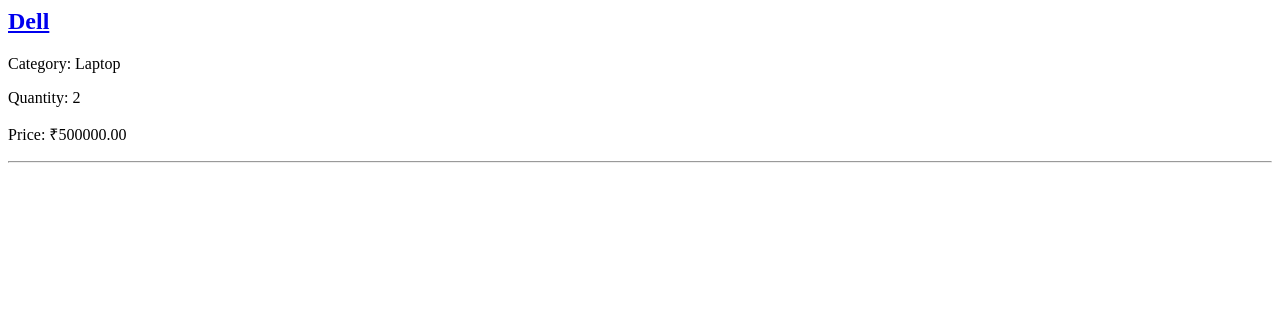
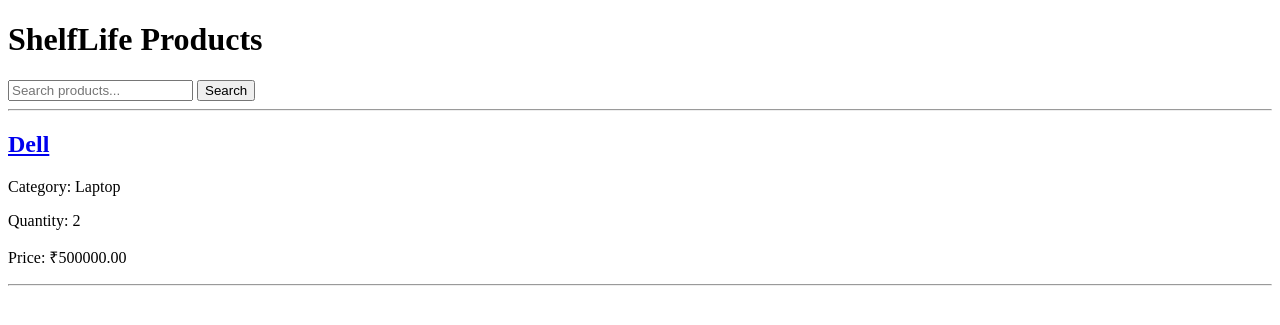
Before and after one commit to himanikapadia/ShelfLife, a Django app: page /products/ in a window 1280 px wide. Shown: the top 325 px of the page. Run offline with Django 5.2, Linux system fonts and the light colour scheme; data comes from the database, SQL or seed files in the repository.

Commit message:
Add product search

```diff
--- a/products/templates/products/product_list.html
+++ b/products/templates/products/product_list.html
@@ -1,3 +1,24 @@
+<!DOCTYPE html>
+<html>
+<head>
+    <title>ShelfLife - Products</title>
+</head>
+<body>
+
+    <h1>ShelfLife Products</h1>
+
+    <form method="GET">
+        <input
+            type="text"
+            name="q"
+            placeholder="Search products..."
+            value="{{ query }}"
+        >
+        <button type="submit">Search</button>
+    </form>
+
+    <hr>
+
     {% for product in products %}
         <div>
             <h2>
@@ -10,7 +31,12 @@
             <p>Quantity: {{ product.quantity }}</p>
             <p>Price: ₹{{ product.price }}</p>
         </div>
+
         <hr>
+
     {% empty %}
-    <p>No products available.</p>
+        <p>No products found.</p>
     {% endfor %}
+
+</body>
+</html>
--- a/products/views.py
+++ b/products/views.py
@@ -3,10 +3,16 @@ from .models import Product
 
 
 def product_list(request):
+    query = request.GET.get('q', '')
+
     products = Product.objects.all()
 
+    if query:
+        products = products.filter(name__icontains=query)
+
     return render(request, 'products/product_list.html', {
-        'products': products
+        'products': products,
+        'query': query
     })
 
 
```
Lines whose indentation alone changed are shown as unchanged.
